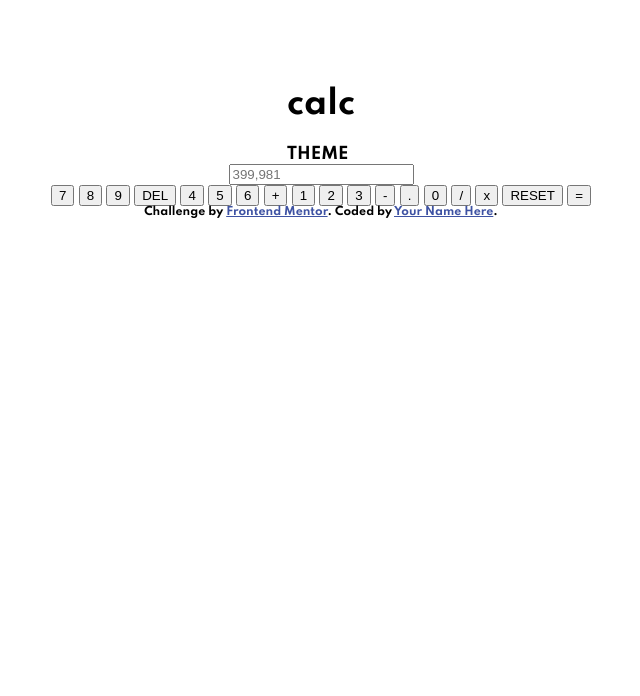
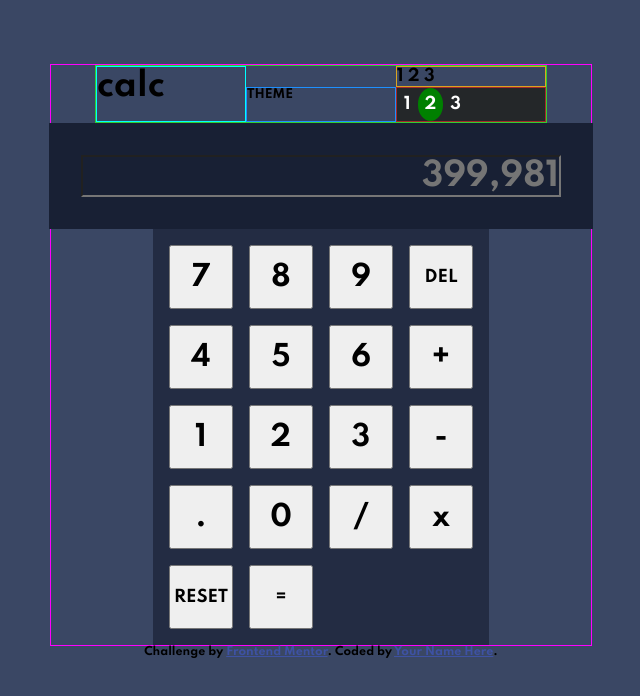
Before and after one commit to SSAKPAL1608/calculator-app, a plain HTML site: page index.html in a window 1280 px wide. Shown: the whole page, without its empty margins (319-959 px from the left). Drawn offline with Linux system fonts and the light colour scheme.

Commit message:
adding js logic to switch themes

```diff
--- a/css/style.css
+++ b/css/style.css
@@ -1,44 +1,194 @@
-:root {
-    --bg-color: #ECF2F8;
-    --white-color: #fff;
-    --primary-color: #733FC8;
-    --primary-accent-color: #A775F1;
-    --secondary-color: #48556A;
-    --tertiary-color: #19202D;
-    --lightest-gray-color: #CFCFCF;
+[color-scheme="theme1"] {
+    /* background colors */
+    --main-bg-color: hsl(222, 26%, 31%);
+    --keypad-toggle-bg-color: hsl(223, 31%, 20%);
+    --screen-bg-color: hsl(224, 36%, 15%);
+    /* keyboard colors */
+    --function-key-bg-color: hsl(225, 21%, 49%);
+    --function-key-shadow-color: hsl(224, 28%, 35%);
+    --equal-key-bg-color: hsl(6, 63%, 50%);
+    --equal-key-shadow-color: hsl(6, 70%, 34%);
+    --primary-key-bg-color: hsl(30, 25%, 89%);
+    --primary-key-shadow-color: hsl(28, 16%, 65%);
+    /* text colors */
+    --text-white-color:#fff;
+    --text-secondary-color: hsl(221, 14%, 31%);
 }
+
+[color-scheme="theme2"] {
+    /* background colors */
+    --main-bg-color: hsl(0, 0%, 90%);
+    --keypad-toggle-bg-color: hsl(0, 5%, 81%);
+    --screen-bg-color: hsl(0, 0%, 93%);
+    /* keyboard colors */
+    --function-key-bg-color: hsl(185, 42%, 37%);
+    --function-key-shadow-color: hsl(185, 58%, 25%);
+    --equal-key-bg-color:  hsl(25, 98%, 40%);
+    --equal-key-shadow-color: hsl(25, 99%, 27%);
+    --primary-key-bg-color: hsl(45, 7%, 89%);
+    --primary-key-shadow-color: hsl(35, 11%, 61%);
+    /* text colors */
+    --text-primary-color: hsl(60, 10%, 19%);
+    --text-secondary-color: hsl(0, 0, 100%);
+}
+
+
+[color-scheme="theme3"] {
+    /* background colors */
+    --main-bg-color: hsl(268, 75%, 9%);
+    --keypad-toggle-bg-color: hsl(268, 71%, 12%);
+    --screen-bg-color: hsl(268, 71%, 12%);
+    /* keyboard colors */
+    --function-key-bg-color: hsl(281, 89%, 26%);
+    --function-key-shadow-color: hsl(285, 91%, 52%);
+    --equal-key-bg-color:  hsl(176, 100%, 44%);
+    --equal-key-shadow-color: hsl(177, 92%, 70%);
+    --primary-key-bg-color: hsl(268, 47%, 21%);
+    --primary-key-shadow-color: hsl(290, 70%, 36%);
+    /* text colors */
+    --text-primary-color: hsl(52, 100%, 62%);
+    --text-secondary-color: hsl(198, 20%, 13%);
+    --text-white-color: #fff;
+}
+
 
 body {
     font-family: 'Spartan', sans-serif;
     font-size: 1rem;
     font-weight: 700;
-    /* color: var(--white-color);
-    background-color: var(--bg-color); */
+    color: var(--white-color);
+    background-color: var(--main-bg-color);
     margin: 4em auto;
 }
 
+/* typography */
+h1,
 h2,
-p {
+p,
+button,
+input {
     margin: 0;
     padding: 0;
     font-family: 'Spartan', sans-serif;
+    font-weight: 700;
 }
 
+h1 {
+    font-size: 2rem;
+}
+
+p {
+    font-size: .75rem;
+}
+
+input {
+    font-size: 2rem;
+    text-align: right;
+}
+
+button {
+    font-size: 1.75rem;
+}
+
+.btn-function-key,
+.btn-equal-key {
+    font-size: 1rem;
+}
+
+/* layout */
+
 .container {
+    border: 1px magenta solid;
     display: flex;
     flex-direction: column;
     align-items: center;
-    max-width: 1440px;
+    max-width: 540px;
     margin: 0 auto;
 }
+
+.header {
+
+    color: var(--text-primary-color);
+    border: 1px limegreen solid;
+    display: grid;
+    grid-template-columns: repeat(3, 150px);
+    grid-template-areas:
+        "title . theme-numbers"
+        "title theme switch-toggle";
+}
+.title {
+    grid-area: title;
+    border: 1px solid cyan;
+}
+.theme {
+    border: 1px dodgerblue solid;
+    grid-area: theme;
+}
+
+.theme-numbers {
+    border: 1px goldenrod solid;
+    grid-area: theme-numbers;
+}
+
+.switch-toggle {
+    border: 1px brown solid;
+    grid-area: switch-toggle;
+}
+
+.display {
+    background: var(--screen-bg-color);
+    padding: 2em;
+    color: var(--text-primary-color);
+}
+
+.display > input {
+    background: var(--screen-bg-color);
+    color: var(--text-primary-color)
+}
+
+.keyboard {
+    background: var(--keypad-toggle-bg-color);
+    display: grid;
+    grid-template-columns: repeat(4, 1fr);
+    gap: 1em;
+    padding: 1em;
+}
+
+.btn {
+    height: 4rem;
+    width: 4rem;
+}
+
+
+/* toggle switch */
+.switch-toggle {
+    float: left;
+    background: #242729;
+ }
+ .switch-toggle input {
+   position: absolute;
+   opacity: 0;
+ }
+ .switch-toggle input + label {
+   padding: 7px;
+   float:left;
+   color: #fff;
+   cursor: pointer;
+ }
+ .switch-toggle input:checked + label {
+   background: green;
+   border-radius: 100%;
+ }
+
+
 
 
 /* attribution styles */
 .attribution {
     font-size: 11px;
     text-align: center;
-    }
+}
 
-    .attribution a {
+.attribution a {
     color: hsl(228, 45%, 44%);
-    }
+}
--- a/index.html
+++ b/index.html
@@ -23,9 +23,26 @@
   <div class="container">
     <div class="header">
       <h1 class="title">calc</h1>
-      <p>THEME</p>
+      <p class="theme">THEME</p>
       <!-- slider switch code -->
       <!-- add in localstorage check for prefers-color-scheme -->
+      <div class="theme-numbers">
+        <span>1</span>
+        <span>2</span>
+        <span>3</span>
+      </div>
+      <div class="switch-toggle switch-3 switch-candy">
+
+        <input id="theme1" name="state-d" type="radio" checked="checked" />
+        <label for="on" onclick="">1</label>
+
+        <input id="theme2" name="state-d" type="radio" checked="" />
+        <label for="na" class="disabled" onclick="">2</label>
+
+        <input id="theme3" name="state-d" type="radio" />
+        <label for="off" onclick="">3</label>
+
+      </div>
     </div>
     <div class="display">
       <input type="text" placeholder="399,981">
@@ -34,7 +51,7 @@
       <button class="btn" id="seven">7</button>
       <button class="btn" id="eight">8</button>
       <button class="btn" id="nine">9</button>
-      <button class="btn" id="delete">DEL</button>
+      <button class="btn btn-function-key" id="delete">DEL</button>
       <button class="btn" id="four">4</button>
       <button class="btn" id="five">5</button>
       <button class="btn" id="six">6</button>
@@ -47,8 +64,8 @@
       <button class="btn" id="zero">0</button>
       <button class="btn" id="divide">/</button>
       <button class="btn" id="multiply">x</button>
-      <button class="btn" id="reset">RESET</button>
-      <button class="btn" id="equal">=</button>
+      <button class="btn btn-function-key" id="reset">RESET</button>
+      <button class="btn btn-equal-key" id="equal">=</button>
     </div> <!-- end keyboard -->
   </div> <!-- end container -->
 
@@ -56,6 +73,8 @@
     Challenge by <a href="https://www.frontendmentor.io?ref=challenge" target="_blank">Frontend Mentor</a>.
     Coded by <a href="#">Your Name Here</a>.
   </div>
+  <!-- Script -->
+  <script src="./src/calculator.js"></script>
 </body>
 
 </html>
--- /dev/null
+++ b/src/calculator.js
@@ -0,0 +1,37 @@
+const theme1 = document.getElementById('theme1')
+const theme2 = document.getElementById('theme2')
+const theme3 = document.getElementById('theme3')
+const seven = document.getElementById('seven')
+
+
+function toggleTheme(switchToTheme){
+    // Default to light theme, since that is starting theme
+    // window.theme = typeof(window.theme)==='string' ? window.theme : 'theme1';
+    // console.log(window.theme)
+    // var switchToTheme = window.theme === 'theme1' ? 'theme2' : 'theme1';
+    // window.theme = switchToTheme;
+    document.querySelector('body').setAttribute('color-scheme',switchToTheme);
+}
+
+
+
+theme1.addEventListener('click', ()=> {
+    console.log("theme 1 clicked")
+    toggleTheme('theme1')
+})
+
+theme2.addEventListener('click', ()=> {
+    console.log("theme 2 clicked")
+    toggleTheme('theme2')
+})
+
+theme3.addEventListener('click', ()=> {
+    console.log("theme 3 clicked")
+    toggleTheme('theme3')
+})
+
+seven.addEventListener('click', ()=> {
+    console.log("seven clicked")
+})
+
+toggleTheme('theme1')
```
